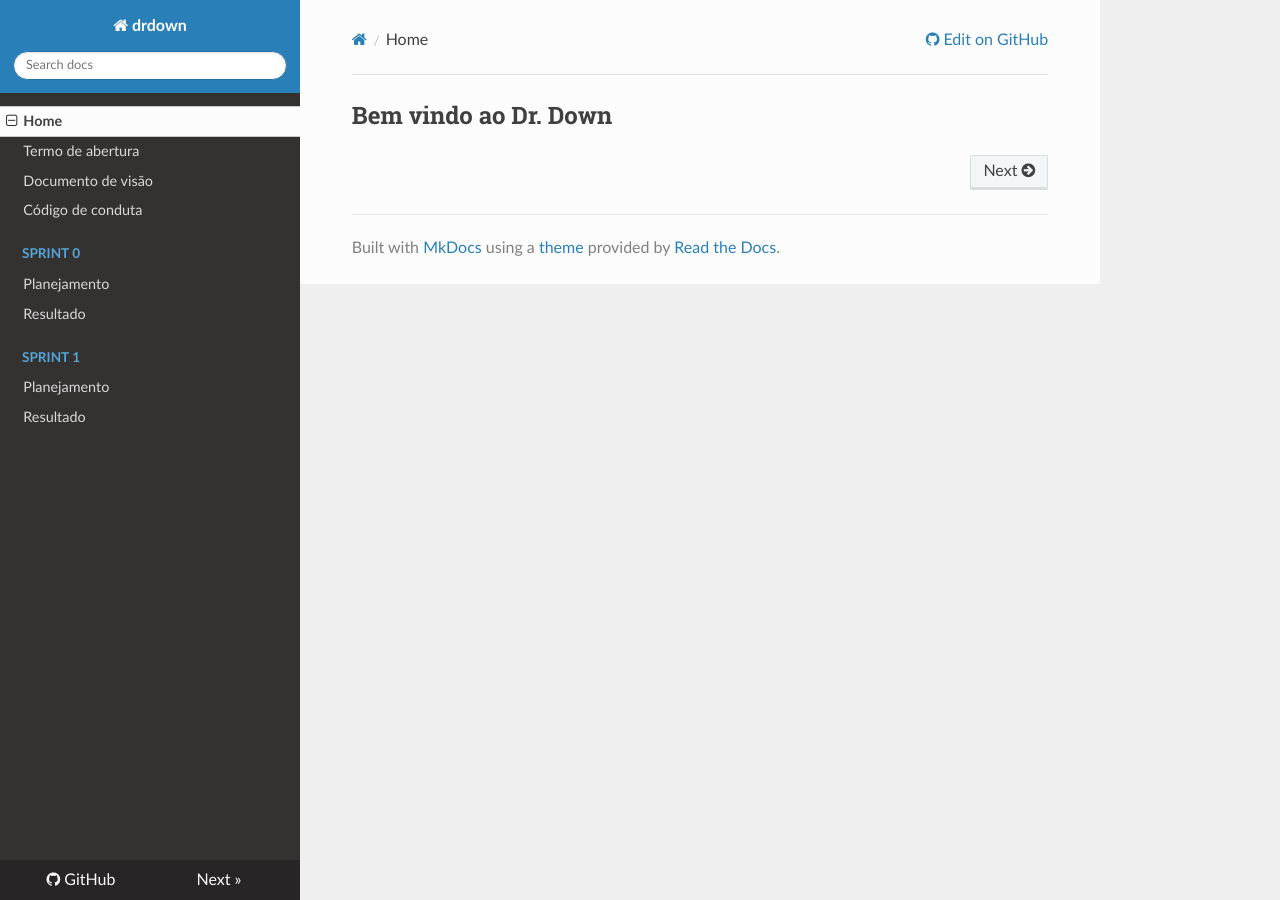
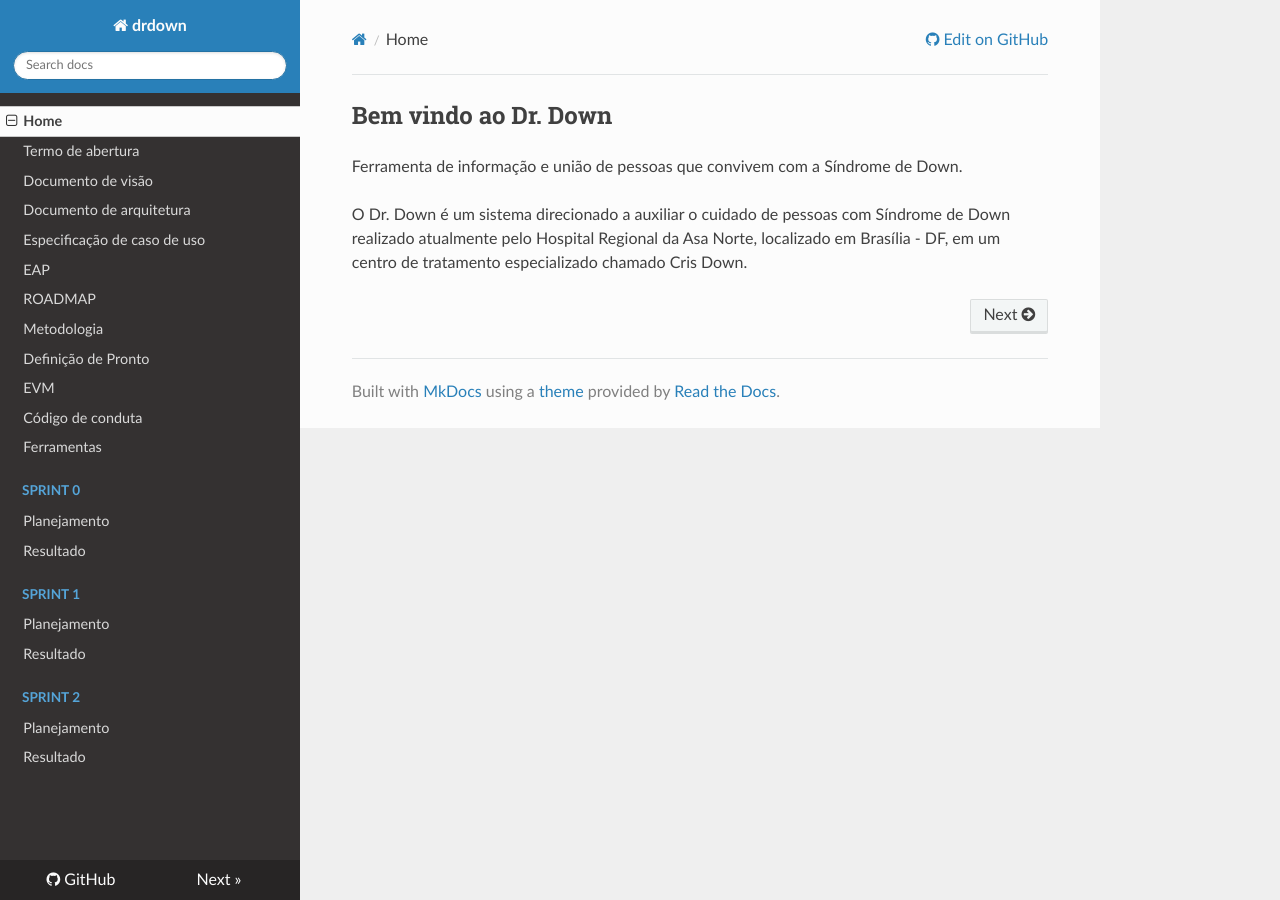
Before and after one commit to fga-eps-mds/2018.1-Dr-Down, an MkDocs documentation site: the page built from docs/index.md, in a window 1280 px wide. Built offline with MkDocs 1.6.1, drawn with Linux system fonts in a browser that asks for light colours; nearby versions of some CDN libraries; old or Windows-style settings are respelled for this version of MkDocs.

Commit message:
Adding some docks os mkdocs
Move the eps docs into the right folder

Add the docs on the mkdocs page

```diff
--- a/docs/index.md
+++ b/docs/index.md
@@ -1 +1,5 @@
 ## Bem vindo ao Dr. Down
+
+Ferramenta de informação e união de pessoas que convivem com a Síndrome de Down.
+
+O Dr. Down é um sistema direcionado a auxiliar o cuidado de pessoas com Síndrome de Down realizado atualmente pelo Hospital Regional da Asa Norte, localizado em Brasília - DF, em um centro de tratamento especializado chamado Cris Down.
--- a/mkdocs.yml
+++ b/mkdocs.yml
@@ -5,15 +5,26 @@ theme: readthedocs
 
 pages:
   - Home: index.md
-  - Termo de abertura: TAP.md
-  - Documento de visão: VISION_DOCUMENT.md
+  - Termo de abertura: eps/TAP.md
+  - Documento de visão: mds/VISION_DOCUMENT.md
+  - Documento de arquitetura: mds/ARCHITECTURE_DOCUMENT.md
+  - Especificação de caso de uso: mds/ADDITIONAL_SPECIFICATION.md
+  - EAP: eps/EAP.md
+  - ROADMAP: eps/ROADMAP.md
+  - Metodologia: eps/SCRUM_METHODOLOGY_DRDOWN.md
+  - Definição de Pronto: eps/DONE_DEFINITION.md
+  - EVM: eps/EVM_AGILE.md
   - Código de conduta: CODE_OF_CONDUCT.md
+  - Ferramentas: eps/PROJECT_TOOLS.md
   - Sprint 0:
     - Planejamento: sprints/00/planning.md
     - Resultado: sprints/00/results.md
   - Sprint 1:
     - Planejamento: sprints/01/planning.md
     - Resultado: sprints/01/results.md
+  - Sprint 2:
+    - Planejamento: sprints/02/planning.md
+    - Resultado: sprints/02/results.md
 
 markdown_extensions:
   - pymdownx.superfences
```
Also changed, not shown: docs/eps/EAP.md (+1 -2 lines), docs/eps/ROADMAP.md (renamed from docs/ROADMAP.md), docs/mds/ADDITIONAL_SPECIFICATION.md (renamed from docs/ADDITIONAL_SPECIFICATION.md), docs/mds/ARCHITECTURE_DOCUMENT.md (renamed from docs/ARCHITECTURE_DOCUMENT.md).
